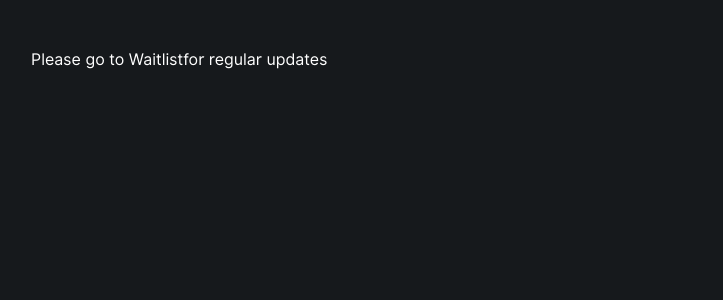
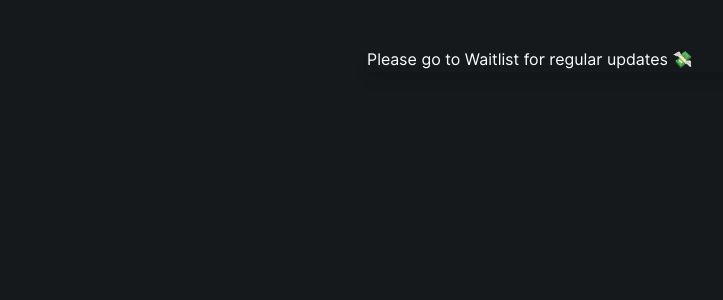
Before and after one commit to mduquem/loadupnext, a Next.js app: page / in a window 1280 px wide. Shown: the top 300 px of the page, without its empty margins (49-772 px from the left). Built offline with nearby package versions, Linux system fonts and the light colour scheme.

Commit message:
New copy

```diff
--- a/pages/index.js
+++ b/pages/index.js
@@ -8,13 +8,16 @@ export default function Home() {
             <title>Load Up Today</title>
             <link rel='icon' href='/favicon.ico' />
          </Head>
-         <h1>
-            Please go to{' '}
-            <Link href='/waitlist'>
-               <a>Waitlist</a>
-            </Link>
-            for regular updates
-         </h1>
+
+         <div className='max-w-md shadow-lg mx-auto'>
+            <h1>
+               Please go to
+               <Link href='/waitlist'>
+                  <a className='text-gren-600'> Waitlist </a>
+               </Link>
+               for regular updates 💸
+            </h1>
+         </div>
       </div>
    );
 }
--- a/pages/waitlist.js
+++ b/pages/waitlist.js
@@ -46,7 +46,7 @@ class Waitlist extends React.Component {
             <TextInput
                type='email'
                placeholder='E-Mail Address'
-               label='Subscribe for updates on Loadup Today'
+               label='Subscribe for updates on Loadup Today 💵'
                onChangeHandler={(event) => this.inputChanged(event)}
                value={this.state.email}
             />
```
